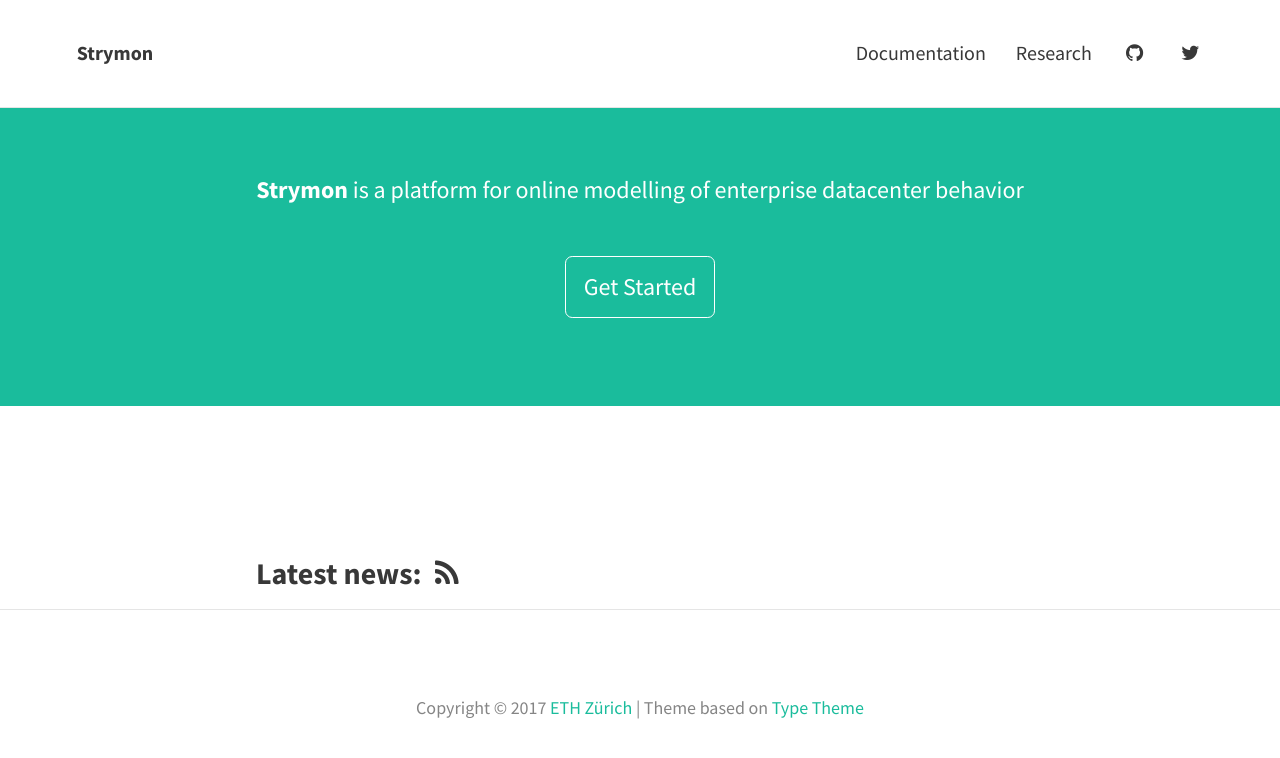
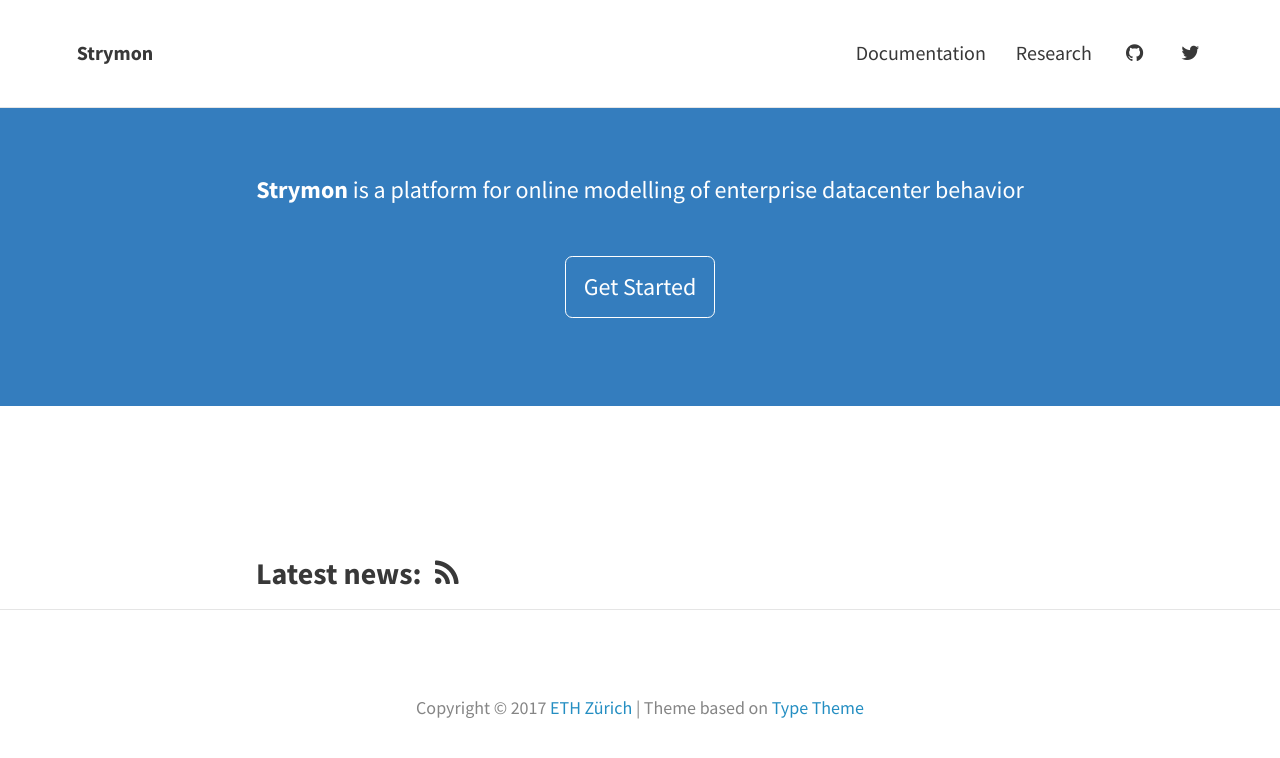
Before and after one commit to strymon-system/strymon-system.github.io, a Jekyll site: the page built from index.html, in a window 1280 px wide. Shown: the top 758 px of the page. Built offline with Jekyll 4.4.1, drawn with Linux system fonts in a browser that asks for light colours; the list of posts is cut into pages by our own code.

Commit message:
Use same color as main Strymon page

```diff
--- a/_sass/base/_variables.scss
+++ b/_sass/base/_variables.scss
@@ -15,7 +15,7 @@
 
 // Typography colours
 $text-color: #383838;
-$link-color: #1ABC9C;
+$link-color: #248EC2;
 $selection-color: #D4D4D4; // visible when highlighting text
 
 // Tags color
@@ -29,5 +29,5 @@
 $feature-image-size: cover; // options include "cover", "contain", "auto"
 
 // Header description box
-$header-desc-background-color: #1ABC9C;
+$header-desc-background-color: #347DBE;
 $header-desc-text-color: #FFF;
```
